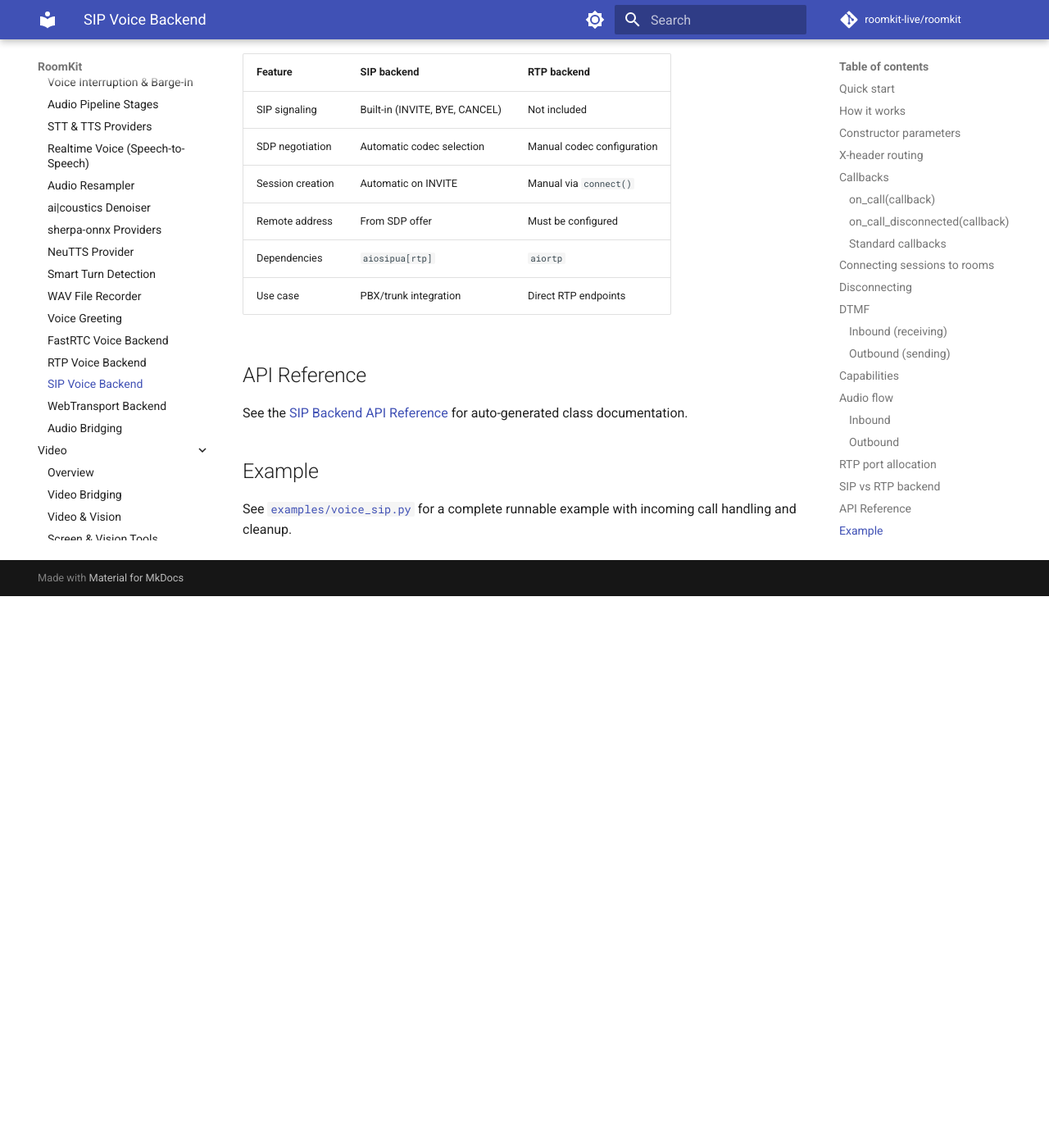
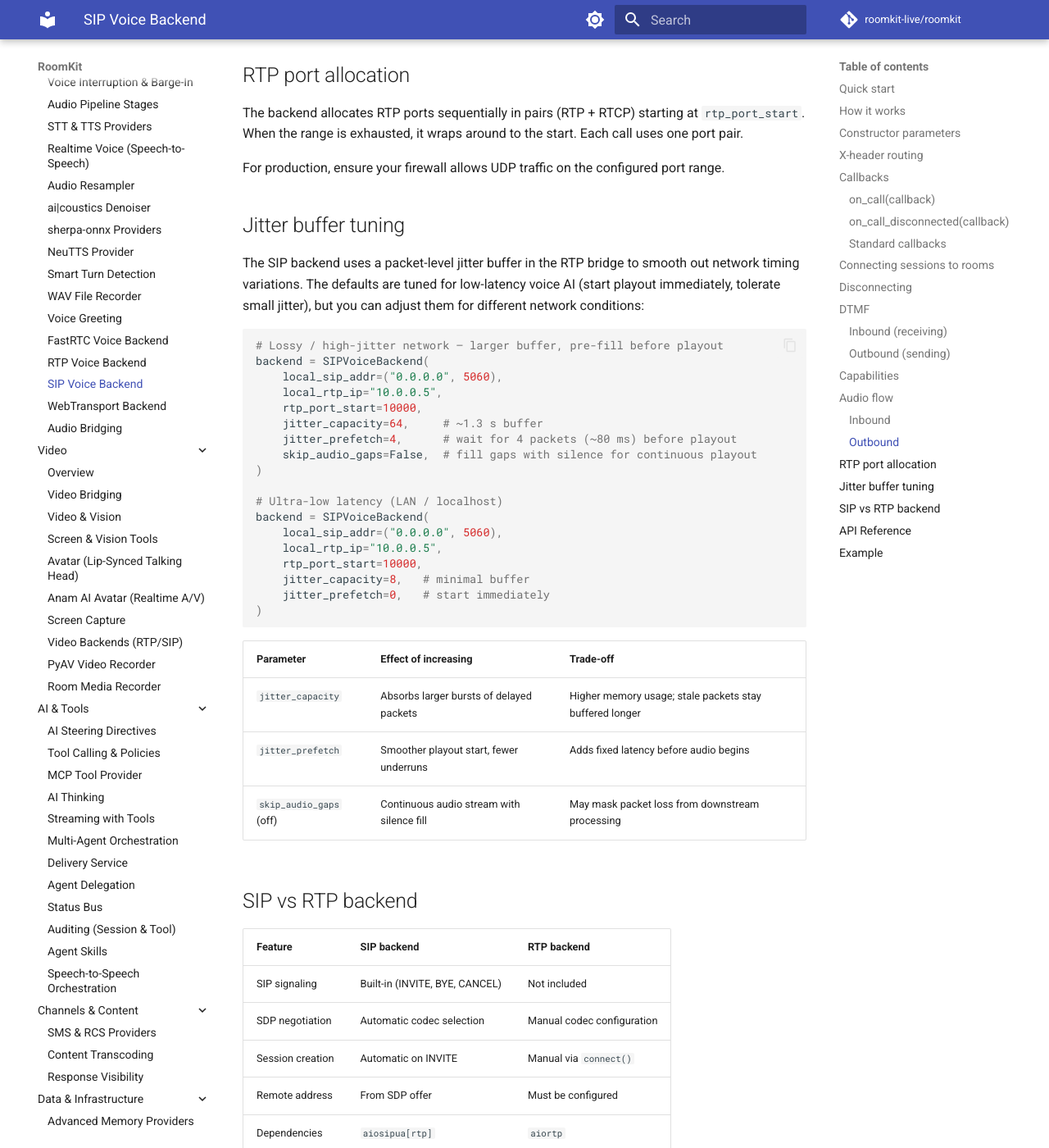
Before and after one commit to roomkit-live/roomkit-docs, an MkDocs documentation site: the page built from docs/guides/sip-backend.md, in a window 1280 px wide and 1400 px high, scrolled down 5562 px. Shown: the whole window at 82% size. Built offline with MkDocs 1.6.1 and Material for MkDocs 9.7.7, drawn with Linux system fonts in a browser that asks for light colours; comment, search, counter and statistics services are not loaded; before the commit the page ends 6289 px from its top, so only the background shows below that; some of the changed text lies outside the part shown.

Commit message:
docs: add jitter buffer params and tuning guide to SIP backend page
Co-Authored-By: Claude Opus 4.6 (1M context) <noreply@anthropic.com>

````diff
--- a/docs/guides/sip-backend.md
+++ b/docs/guides/sip-backend.md
@@ -71,8 +71,12 @@ PBX/SIP Trunk                    SIPVoiceBackend
 | `local_rtp_ip` | `str` | `"0.0.0.0"` | IP address for RTP media binding. Use your server's actual IP in production. |
 | `rtp_port_start` | `int` | `10000` | First port in the RTP allocation range. |
 | `rtp_port_end` | `int` | `20000` | Last port in the RTP allocation range. |
-| `supported_codecs` | `list[int] \| None` | `[0, 8]` | Codec payload types to accept (PCMU, PCMA). |
+| `supported_codecs` | `list[int] \| None` | `[9, 0, 8]` | Codec payload types to accept (G.722, PCMU, PCMA). |
 | `dtmf_payload_type` | `int` | `101` | RTP payload type for RFC 4733 DTMF events. |
+| `jitter_capacity` | `int` | `32` | Max packets the RTP jitter buffer can hold (~640 ms at 20 ms/packet). |
+| `jitter_prefetch` | `int` | `0` | Packets to accumulate before starting playout. 0 = start immediately. |
+| `skip_audio_gaps` | `bool` | `True` | Skip gaps in the RTP stream rather than filling with silence. |
+| `rtp_inactivity_timeout` | `float` | `30.0` | Seconds of RTP silence before forcing session disconnect (0 to disable). |
 
 ## X-header routing
 
@@ -214,6 +218,37 @@ The backend allocates RTP ports sequentially in pairs (RTP + RTCP) starting at `
 
 For production, ensure your firewall allows UDP traffic on the configured port range.
 
+## Jitter buffer tuning
+
+The SIP backend uses a packet-level jitter buffer in the RTP bridge to smooth out network timing variations. The defaults are tuned for low-latency voice AI (start playout immediately, tolerate small jitter), but you can adjust them for different network conditions:
+
+```python
+# Lossy / high-jitter network — larger buffer, pre-fill before playout
+backend = SIPVoiceBackend(
+    local_sip_addr=("0.0.0.0", 5060),
+    local_rtp_ip="10.0.0.5",
+    rtp_port_start=10000,
+    jitter_capacity=64,     # ~1.3 s buffer
+    jitter_prefetch=4,      # wait for 4 packets (~80 ms) before playout
+    skip_audio_gaps=False,  # fill gaps with silence for continuous playout
+)
+
+# Ultra-low latency (LAN / localhost)
+backend = SIPVoiceBackend(
+    local_sip_addr=("0.0.0.0", 5060),
+    local_rtp_ip="10.0.0.5",
+    rtp_port_start=10000,
+    jitter_capacity=8,   # minimal buffer
+    jitter_prefetch=0,   # start immediately
+)
+```
+
+| Parameter | Effect of increasing | Trade-off |
+|---|---|---|
+| `jitter_capacity` | Absorbs larger bursts of delayed packets | Higher memory usage; stale packets stay buffered longer |
+| `jitter_prefetch` | Smoother playout start, fewer underruns | Adds fixed latency before audio begins |
+| `skip_audio_gaps` (off) | Continuous audio stream with silence fill | May mask packet loss from downstream processing |
+
 ## SIP vs RTP backend
 
 | Feature | SIP backend | RTP backend |
````
